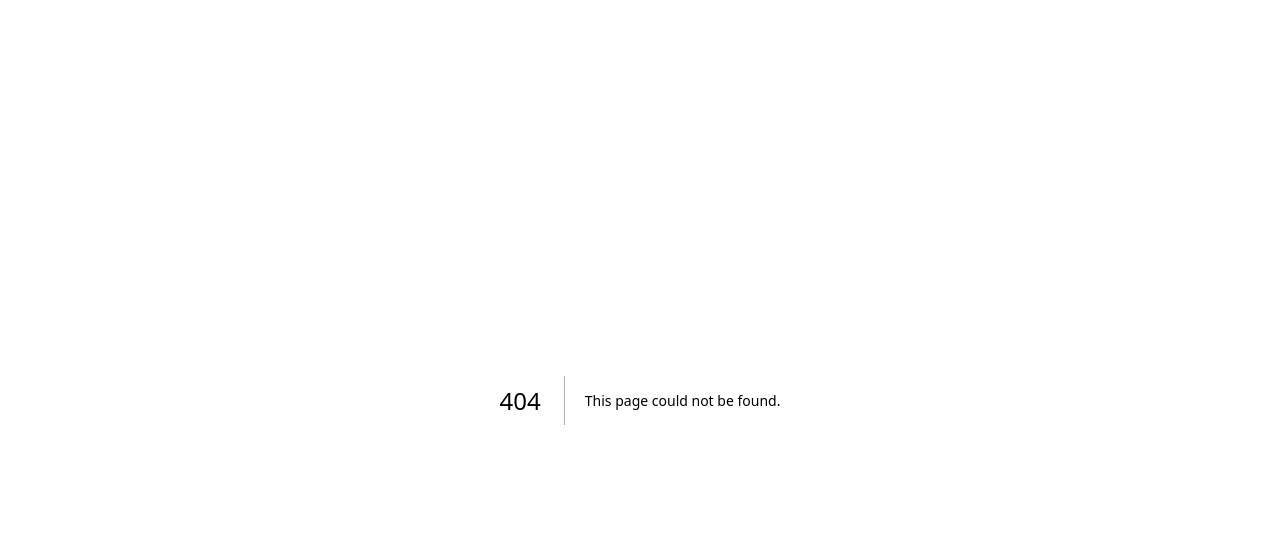
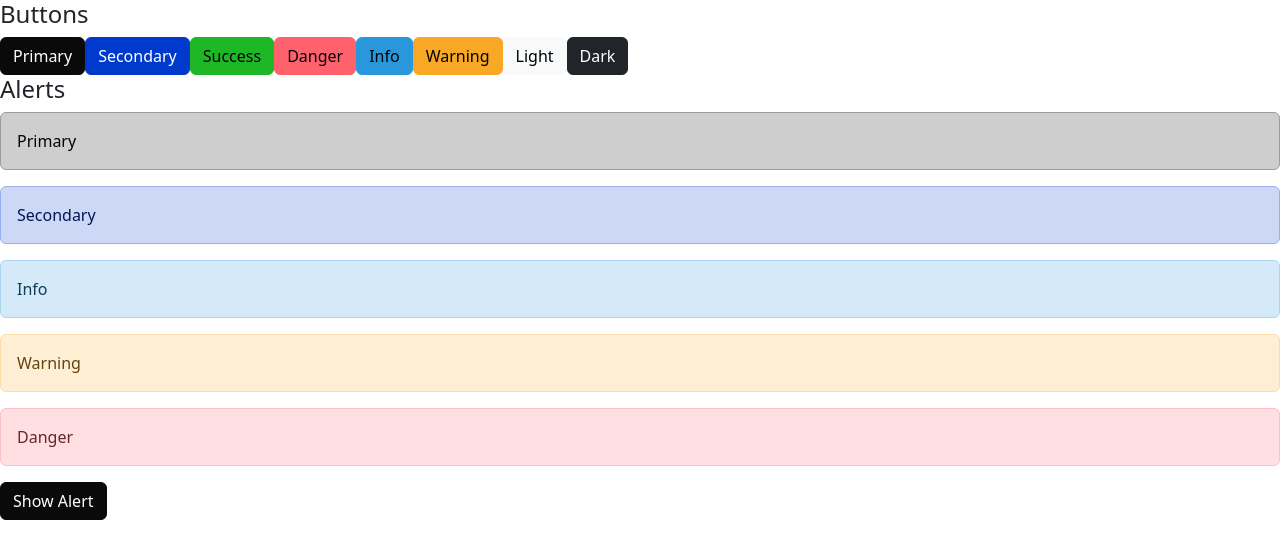
Before and after one commit to alohaymee/study-nextjs, a Next.js app: page /sample in a window 1280 px wide. Before the commit this address had no page. Shown: the top 558 px of the page. Built offline with nearby package versions, Linux system fonts and the light colour scheme.

Commit message:
react-bootstrap 샘플 작업

```diff
--- /dev/null
+++ b/app/(bootstrap)/layout.tsx
@@ -0,0 +1,8 @@
+import './styles/global.scss';
+export default function BootstrapLayout({ children }: { children: React.ReactNode }) {
+  return (
+    <>
+      <div>{children}</div>
+    </>
+  );
+}
--- /dev/null
+++ b/app/(bootstrap)/sample/alerts.tsx
@@ -0,0 +1,25 @@
+'use client';
+import { Alert, Button } from 'react-bootstrap';
+import { useState } from 'react';
+
+export default function AlertSample() {
+  const [show, setShow] = useState(false);
+
+  return (
+    <>
+      <h4>Alerts</h4>
+      <Alert variant={'primary'}>Primary</Alert>
+      <Alert variant={'secondary'}>Secondary</Alert>
+      <Alert variant={'info'}>Info</Alert>
+      <Alert variant={'warning'}>Warning</Alert>
+      <Alert variant={'danger'}>Danger</Alert>
+      <Alert variant={'success'} show={show}>
+        <p>Marry Christmas</p>
+        <div className={`d-flex justify-content-center`}>
+          <Button onClick={() => setShow(false)}>Close</Button>
+        </div>
+      </Alert>
+      {!show && <Button onClick={() => setShow(true)}>Show Alert</Button>}
+    </>
+  );
+}
--- /dev/null
+++ b/app/(bootstrap)/sample/buttons.tsx
@@ -0,0 +1,17 @@
+import { Button } from 'react-bootstrap';
+
+export default function ButtonSample() {
+  return (
+    <>
+      <h4>Buttons</h4>
+      <Button variant={'primary'}>Primary</Button>
+      <Button variant={'secondary'}>Secondary</Button>
+      <Button variant={'success'}>Success</Button>
+      <Button variant={'danger'}>Danger</Button>
+      <Button variant={'info'}>Info</Button>
+      <Button variant={'warning'}>Warning</Button>
+      <Button variant={'light'}>Light</Button>
+      <Button variant={'dark'}>Dark</Button>
+    </>
+  );
+}
--- /dev/null
+++ b/app/(bootstrap)/sample/page.tsx
@@ -0,0 +1,11 @@
+import ButtonSample from './buttons';
+import AlertSample from '@/app/(bootstrap)/sample/alerts';
+
+export default function page() {
+  return (
+    <>
+      <ButtonSample></ButtonSample>
+      <AlertSample></AlertSample>
+    </>
+  );
+}
--- /dev/null
+++ b/app/(bootstrap)/styles/bootstrap-custom.scss
@@ -0,0 +1,9 @@
+$primary: #0A0A0A;
+$secondary: #003ACC;
+$blue: #0048FF;
+$success: #1EB725;
+$info: #2897DB;
+$warning: #F9A825;
+$danger: #FF616D;
+
+@import '~bootstrap/scss/bootstrap';
--- /dev/null
+++ b/app/(bootstrap)/styles/global.scss
@@ -0,0 +1 @@
+@import './bootstrap-custom';
--- a/package.json
+++ b/package.json
@@ -14,11 +14,14 @@
     "@types/react": "18.2.22",
     "@types/react-dom": "18.2.7",
     "axios": "^1.5.0",
+    "bootstrap": "^5.3.2",
     "eslint": "8.49.0",
     "eslint-config-next": "13.5.1",
     "next": "13.5.1",
     "react": "18.2.0",
+    "react-bootstrap": "^2.9.0",
     "react-dom": "18.2.0",
+    "sass": "^1.68.0",
     "typescript": "5.2.2"
   },
   "devDependencies": {
```
Also changed, not shown: 1 other file (tests, documents, lock files or other folders).
